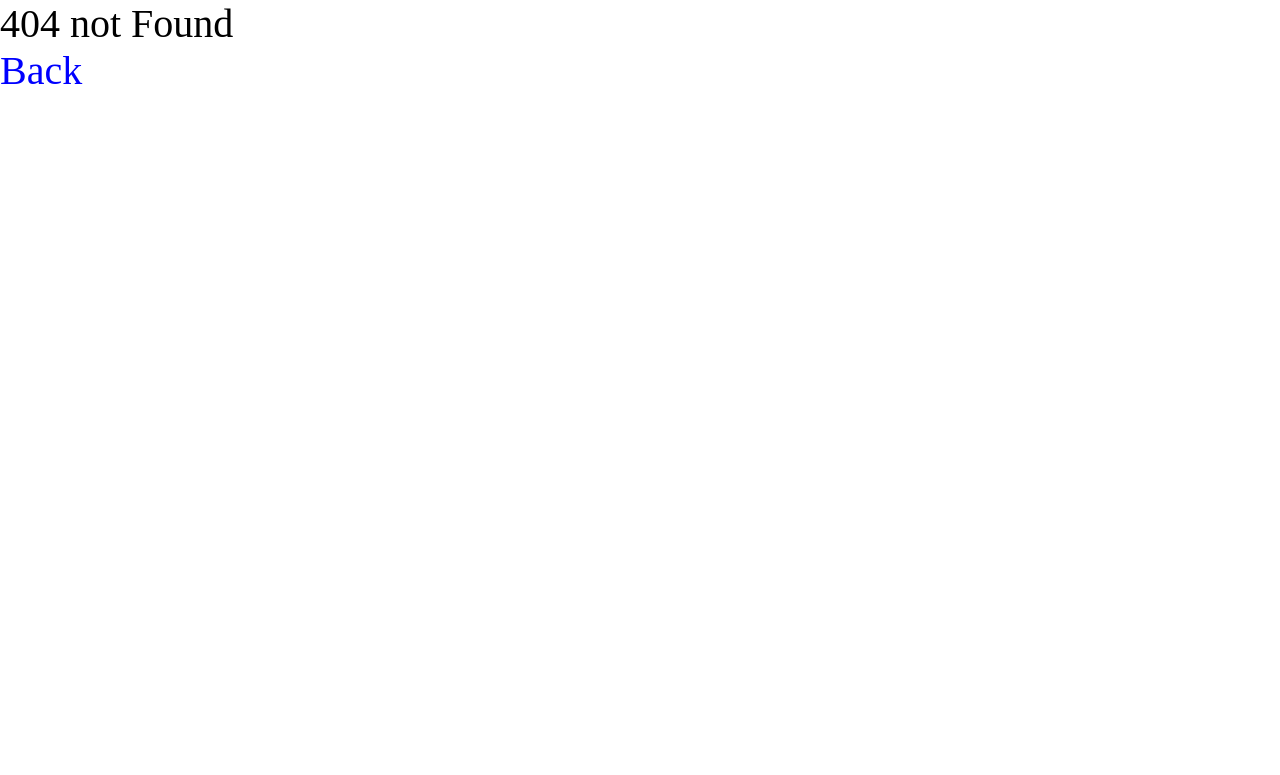
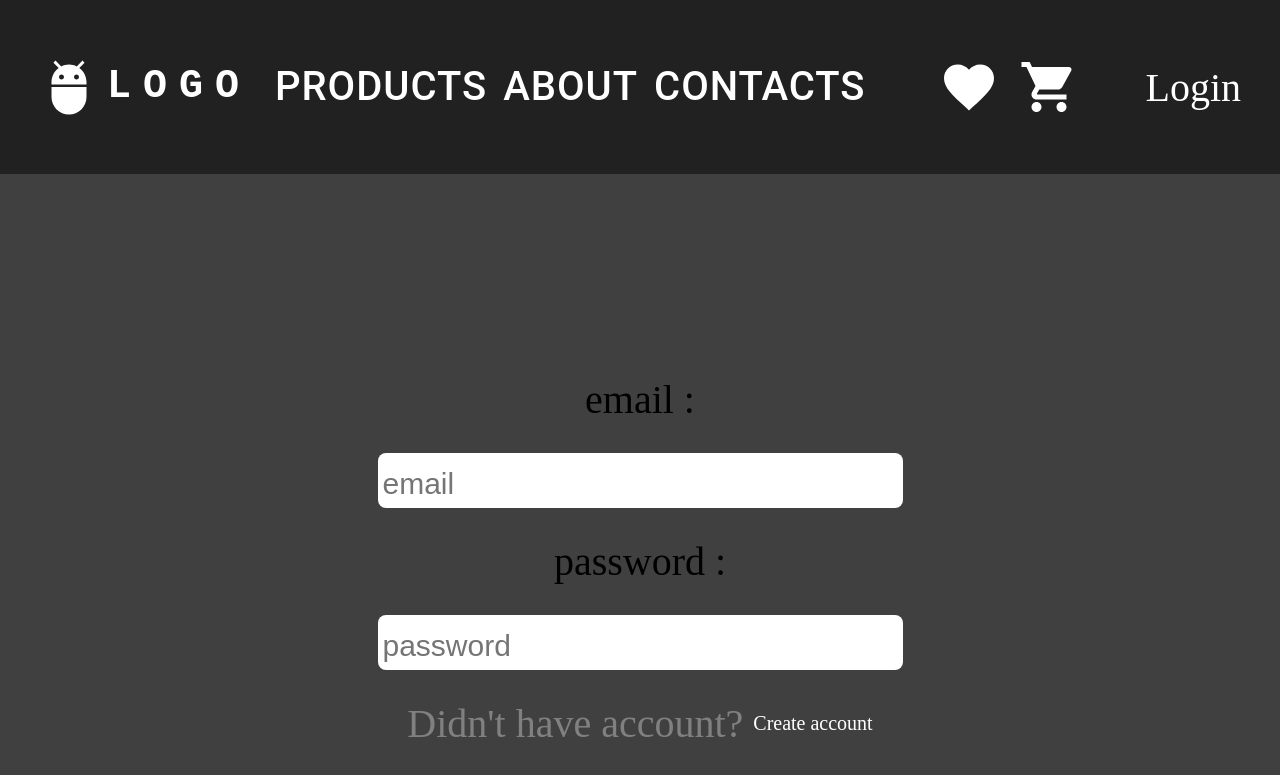
Before and after one commit to wdfwwkkee/fake-store, a React (Create React App) app: page /fake-store/sign-in in a window 1280 px wide. Before the commit this address had no page. Shown: the top 775 px of the page. Built offline with nearby package versions, Linux system fonts and the light colour scheme.

Commit message:
reactHookForm + form for signIn

```diff
--- a/package.json
+++ b/package.json
@@ -20,6 +20,7 @@
     "npm": "^10.5.2",
     "react": "^18.2.0",
     "react-dom": "^18.2.0",
+    "react-hook-form": "^7.51.3",
     "react-redux": "^9.1.0",
     "react-router-dom": "^6.22.3",
     "react-scripts": "5.0.1",
--- a/src/App.js
+++ b/src/App.js
@@ -10,6 +10,7 @@ import { BrowserRouter, Routes, Route, Link } from "react-router-dom";
 import ProductDetail from "./components/pages/Home/ItemList/Item/ProductDetail/ProductDetail";
 import Favorite from "./components/pages/Favorite/Favorite";
 import Products from "./components/pages/Products/Products";
+import SignIn from "./components/pages/SignIn/SignIn";
 
 
 function App() {
@@ -23,6 +24,8 @@ function App() {
           <Route element={<Contacts />} path="/fake-store/contacts" />
           <Route element={<About />} path="/fake-store/about" />
           <Route element={<Products />} path="/fake-store/products" />
+          <Route element={<SignIn />} path="/fake-store/sign-in" />
+
 
           <Route element={<ProductDetail />} path="/fake-store/product/:id" />
           <Route element={<Favorite />} path="/fake-store/favorite" />
--- a/src/assets/styles/style.scss
+++ b/src/assets/styles/style.scss
@@ -4,6 +4,26 @@
 
 img {
   object-fit: cover;
+}
+
+.SignIn-form {
+  min-height: 800px;
+  display: flex;
+  align-items: center;
+  justify-content: center;
+  flex-direction: column;
+  gap: 30px ;
+  background: rgba(61, 61, 61, 0.984);
+  input {
+    border: none;
+    padding: 5px;
+    border-radius: 8px;
+    &::placeholder {
+      font-size: 30px;
+    }
+  }
+
+  padding: 30px 0px;
 }
 
 .userEmptyImages {
@@ -425,10 +445,7 @@ body {
   }
 }
 
-
-@media (max-width : 700px) {
-
-
+@media (max-width: 700px) {
   * {
     font-size: 50px;
   }
--- /dev/null
+++ b/src/components/pages/SignIn/SignIn.jsx
@@ -0,0 +1,72 @@
+import React from "react";
+import Header from "../../../layouts/Header/Header";
+import Footer from "../../../layouts/Footer";
+
+import { useForm } from "react-hook-form";
+import { Link } from "react-router-dom";
+import { auth } from "../../../utils/firebase";
+import { signInWithEmailAndPassword } from "firebase/auth";
+
+
+
+
+const authInvalidErrorMessage = "Firebase: Error (auth/invalid-credential).";
+
+
+const SignIn = () => {
+  const {
+    register,
+    handleSubmit,
+    getValues,
+    formState: { errors },
+  } = useForm();
+
+
+
+  const login = () => {
+    const email = getValues('userMail')
+    const password = getValues('password')
+
+    signInWithEmailAndPassword(auth, email, password).then(user => console.log(user)).catch(error => console.log(error.message))
+  };
+
+  return (
+    <div>
+      <Header />
+      <form onSubmit={handleSubmit(login)} className="SignIn-form">
+        <div>email : </div>
+        <input
+          type="email"
+          {...register("userMail", { required: true })}
+          placeholder="email"
+        />
+        <div>password : </div>
+        <input
+          type="password"
+          {...register("password")}
+          placeholder="password"
+        />
+
+        <div
+          style={{
+            display: "flex",
+            gap: 10,
+            alignItems: "center",
+            color: "grey",
+          }}
+        >
+          Didn't have account?
+          <Link style={{ fontSize: 20 }} to={"/fake-store/register"}>
+            Create account
+          </Link>
+        </div>
+
+        <input type="submit" value="Login" />
+      </form>
+
+      <Footer />
+    </div>
+  );
+};
+
+export default SignIn;
--- a/src/layouts/Header/Header.jsx
+++ b/src/layouts/Header/Header.jsx
@@ -176,7 +176,7 @@ const Header = () => {
               </div>
             </Box>
             <div className="user">
-              {user.value ? <h3>{user.value}</h3> : <div style={{display : 'flex', flexDirection : "column"}}><Link to={'/fake-store/sign-in'}>Sign In</Link><Link to={'/fake-store/sign-up'} >SignUp</Link></div>}
+              {user.value ? <h3>{user.value}</h3> : <div ><Link to={'/fake-store/sign-in'}>Login</Link></div>}
             </div>
           </Toolbar>
         </Container>
```
Also changed, not shown: 1 other file (tests, documents, lock files or other folders).
